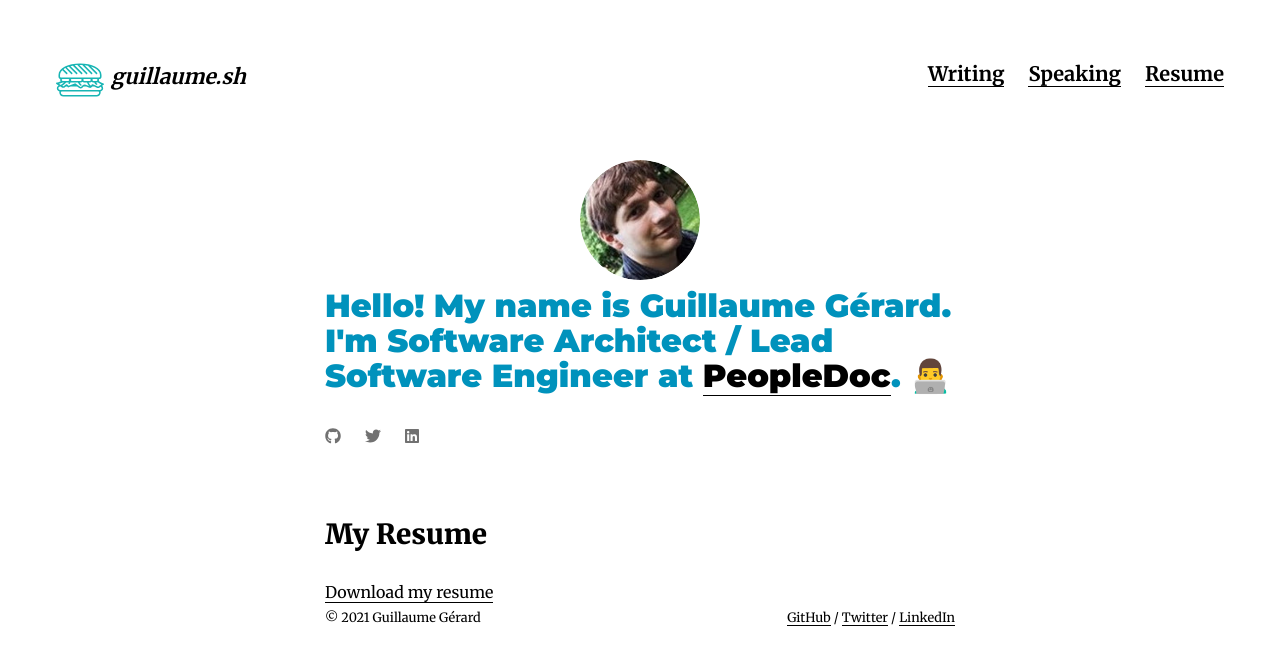
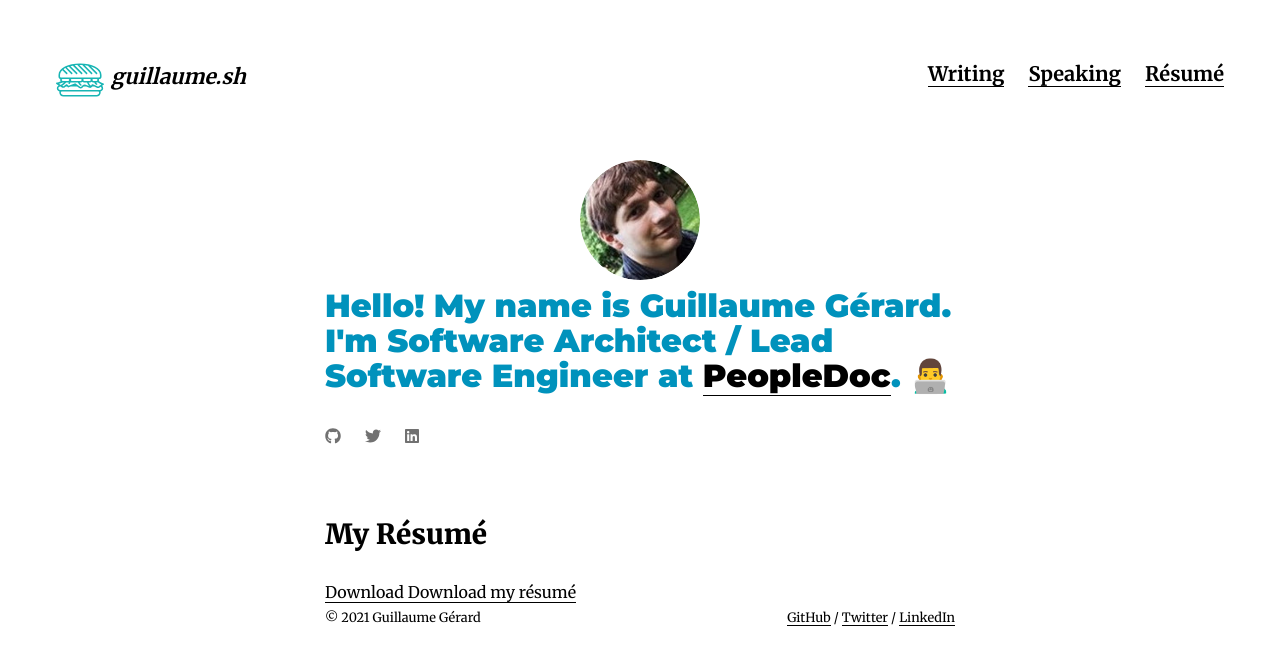
Before and after one commit to GreatWizard/guillaume.gerard.pm, a Gatsby site: page /resume in a window 1280 px wide. Built offline with nearby package versions, Linux system fonts and the light colour scheme; Gatsby itself is replaced by a stand-in of ours; some packages are replaced by stand-ins of ours.

```diff
--- a/src/components/layout.js
+++ b/src/components/layout.js
@@ -52,7 +52,7 @@
             <Link to={"/talks"}>Speaking</Link>
           </li>
           <li>
-            <Link to={"/resume"}>Resume</Link>
+            <Link to={"/resume"}>Résumé</Link>
           </li>
         </ul>
       </header>
--- a/src/pages/resume.js
+++ b/src/pages/resume.js
@@ -13,8 +13,8 @@
     <Layout location={location} title={siteTitle}>
       <SEO title="Résumé" />
       <MainBio />
-      <h2>My Resume</h2>
-      <PDF src={`${rootPath}Guillaume_GERARD_Resume.pdf`} title="my resume" />
+      <h2>My Résumé</h2>
+      <PDF src={`${rootPath}Guillaume_GERARD_Resume.pdf`} title="Download my résumé" />
     </Layout>
   )
 }
```
Also changed, not shown: 2 other files.
